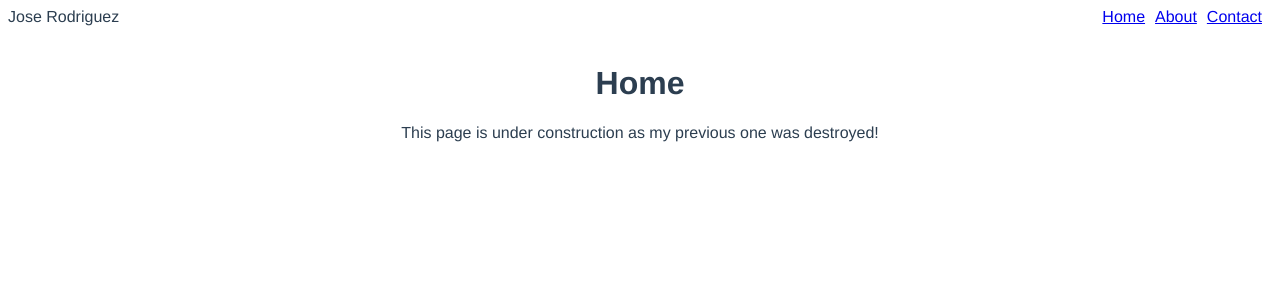
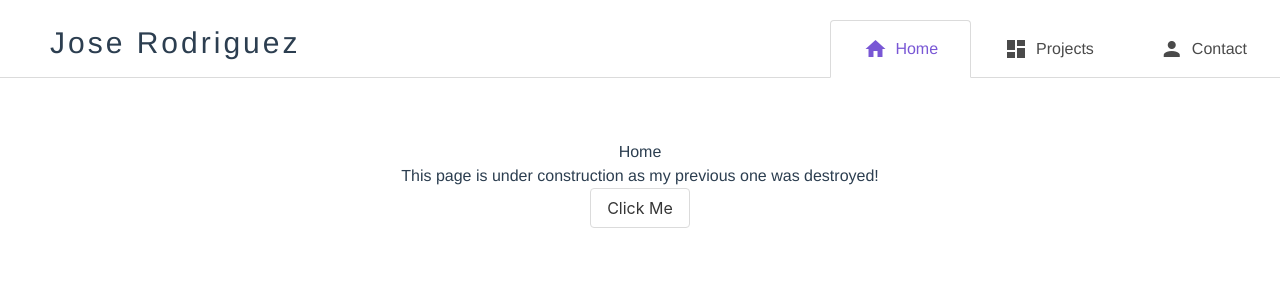
Before and after one commit to p0dxD/website-vuejs, a Vue app in the folder front-end/: page /#/home in a window 1280 px wide. Shown: the top 300 px of the page. Built offline with nearby package versions, Linux system fonts and the light colour scheme.

Commit message:
Formated toolbar

```diff
--- a/front-end/index.html
+++ b/front-end/index.html
@@ -3,6 +3,8 @@
   <head>
     <meta charset="utf-8">
     <meta name="viewport" content="width=device-width,initial-scale=1.0">
+    <link rel="stylesheet" href="https://cdn.materialdesignicons.com/2.5.94/css/materialdesignicons.min.css">
+    <link rel="stylesheet" href="https://use.fontawesome.com/releases/v5.2.0/css/all.css">
     <title>navbar</title>
   </head>
   <body>
--- a/front-end/src/App.vue
+++ b/front-end/src/App.vue
@@ -6,7 +6,11 @@
 </template>
 
 <script>
+import Vue from 'vue'
+import Buefy from 'buefy'
+import 'buefy/dist/buefy.css'
 import Navigation from './components/Navigation'
+Vue.use(Buefy)
 export default {
   name: 'app',
   components: {
--- a/front-end/src/components/About.vue
+++ /dev/null
@@ -1,14 +0,0 @@
-<template>
-  <div>
-    <h1>About</h1>
-    <p>Here is some information. This is the about page</p>
-  </div>
-</template>
-
-<script>
-export default {
-  name: 'About' //  this is the name of the component
-}
-</script>
-<style>
-</style>
--- a/front-end/src/components/Home.vue
+++ b/front-end/src/components/Home.vue
@@ -2,14 +2,23 @@
   <div>
     <h1>Home</h1>
     <p>This page is under construction as my previous one was destroyed!</p>
+    <b-button @click="clickMe">Click Me</b-button>
   </div>
 </template>
 
 <script>
 export default {
-  name: 'Home' //   this is the name of the component
+  name: 'Home',
+  methods: {
+    clickMe () {
+      this.$buefy.notification.open('I do not do anything just testing!!')
+    }
+  }
 }
 </script>
 
 <style>
+  small {
+    display: block;
+  }
 </style>
--- a/front-end/src/components/Navigation.vue
+++ b/front-end/src/components/Navigation.vue
@@ -1,10 +1,27 @@
 <template>
   <div id="container">
     <nav>
-      <div class="name">Jose Rodriguez</div>
-      <router-link class="route_names spacing" v-for="routes in links"
-      v-bind:key="routes.id"
-      :to="`${routes.page}`">{{routes.text}}</router-link>
+      <div class="name"><h1>Jose Rodriguez</h1></div>
+       <b-tabs type="is-boxed" position="is-right" class="block">
+      <!-- <router-link class="route_names spacing" v-for="routes in links" v-bind:key="routes.id" :to="`${routes.page}`"> -->
+        <!-- {{routes.text}} -->
+        <b-tab-item>
+            <template slot="header">
+                 <router-link  id="route_names" v-bind:key="0" :to="`/Home`"><b-icon icon="home"></b-icon><span class="route_text">Home</span></router-link>
+            </template>
+        </b-tab-item>
+        <b-tab-item>
+            <template slot="header">
+                  <router-link  id="route_names" v-bind:key="1" :to="`/Projects`"> <b-icon icon="view-dashboard"></b-icon><span class="route_text">Projects</span></router-link>
+            </template>
+        </b-tab-item>
+        <b-tab-item>
+            <template slot="header">
+                  <router-link  id="route_names" v-bind:key="2" :to="`/Contact`"> <b-icon icon="account"></b-icon><span class="route_text">Contact</span></router-link>
+            </template>
+        </b-tab-item>
+        <!-- </router-link> -->
+         </b-tabs>
     </nav>
   </div>
 </template>
@@ -22,8 +39,8 @@ export default {
         },
         {
           id: 1,
-          text: 'About',
-          page: '/About'
+          text: 'Projects',
+          page: '/Projects'
         },
         {
           id: 2,
@@ -39,6 +56,9 @@ export default {
 <style>
   nav {
     text-align: end;
+    position: relative;
+    top: -15px;
+
   }
   .spacing {
     Margin-right: 10px;
@@ -47,5 +67,60 @@ export default {
   }
   .name {
     text-align: left;
+    text-indent: 50px;
+    letter-spacing: 3px;
+    text-transform: capitalize;
+    text-align: justify;
+    font-size: 30px;
+    position: relative;
+    top: 35px;
+    height: 50px;
   }
+  #route_names {
+    border-top: none;
+    border-left: none;
+    border-right: none;
+}
+@media screen and (max-width: 900px) and (min-width: 600px) {
+  .name {
+    font-size: 20px;
+    top: 40px;
+  }
+  .route_text {
+    visibility: hidden;
+    display: none;
+  }
+}
+@media screen and (max-width: 600px) and (min-width: 550px) {
+  .name {
+    font-size: 15px;
+    top: 45px;
+  }
+  .route_text {
+    visibility: hidden;
+    display: none;
+  }
+}
+@media screen and (max-width: 550px) and (min-width: 540px) {
+  .name {
+    text-indent: 20px;
+    font-size: 15px;
+    top: 45px;
+  }
+  .route_text {
+    visibility: hidden;
+    display: none;
+  }
+}
+@media screen and (max-width: 540px) {
+  .name {
+    font-size: 15px;
+    text-indent: 15px;
+    top: 45px;
+  }
+  .route_text {
+    visibility: hidden;
+    display: none;
+  }
+}
 </style>
--- /dev/null
+++ b/front-end/src/components/Projects.vue
@@ -0,0 +1,14 @@
+<template>
+  <div>
+    <h1>Projects</h1>
+    <p>Here is some information. This is the projects page</p>
+  </div>
+</template>
+
+<script>
+export default {
+  name: 'Projects' //  this is the name of the component
+}
+</script>
+<style>
+</style>
--- a/front-end/src/router/index.js
+++ b/front-end/src/router/index.js
@@ -2,7 +2,7 @@ import Vue from 'vue'
 import Router from 'vue-router'
 
 import Home from '@/components/Home'
-import About from '@/components/About'
+import Projects from '@/components/Projects'
 import Contact from '@/components/Contact'
 
 Vue.use(Router)
@@ -16,9 +16,9 @@ export default new Router({
       component: Home
     },
     {
-      path: '/about',
-      name: 'About',
-      component: About
+      path: '/projects',
+      name: 'Projects',
+      component: Projects
     },
     {
       path: '/contact',
```
Also changed, not shown: front-end/package.json (+9 -1 lines), 1 other file (tests, documents, lock files or other folders).
